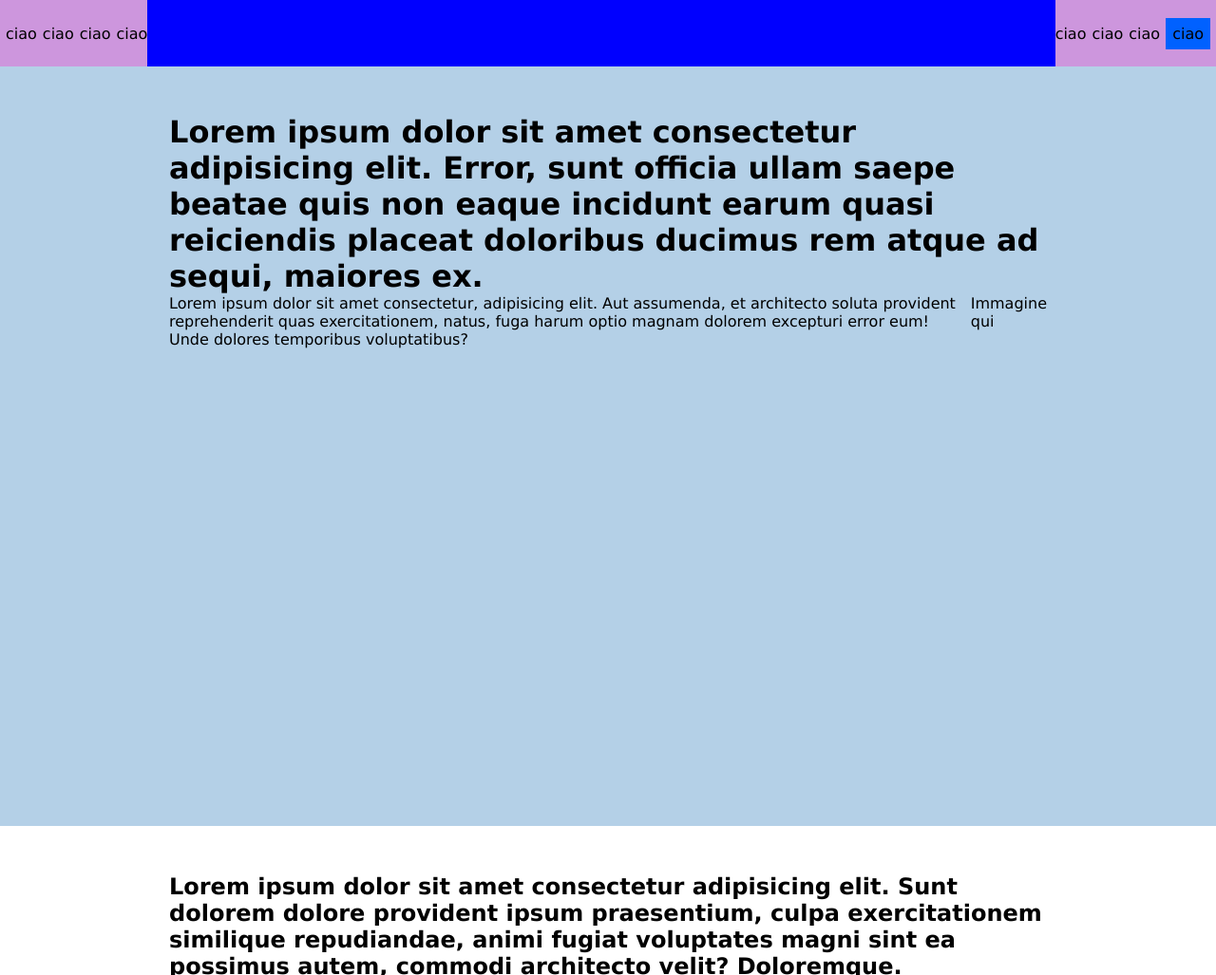
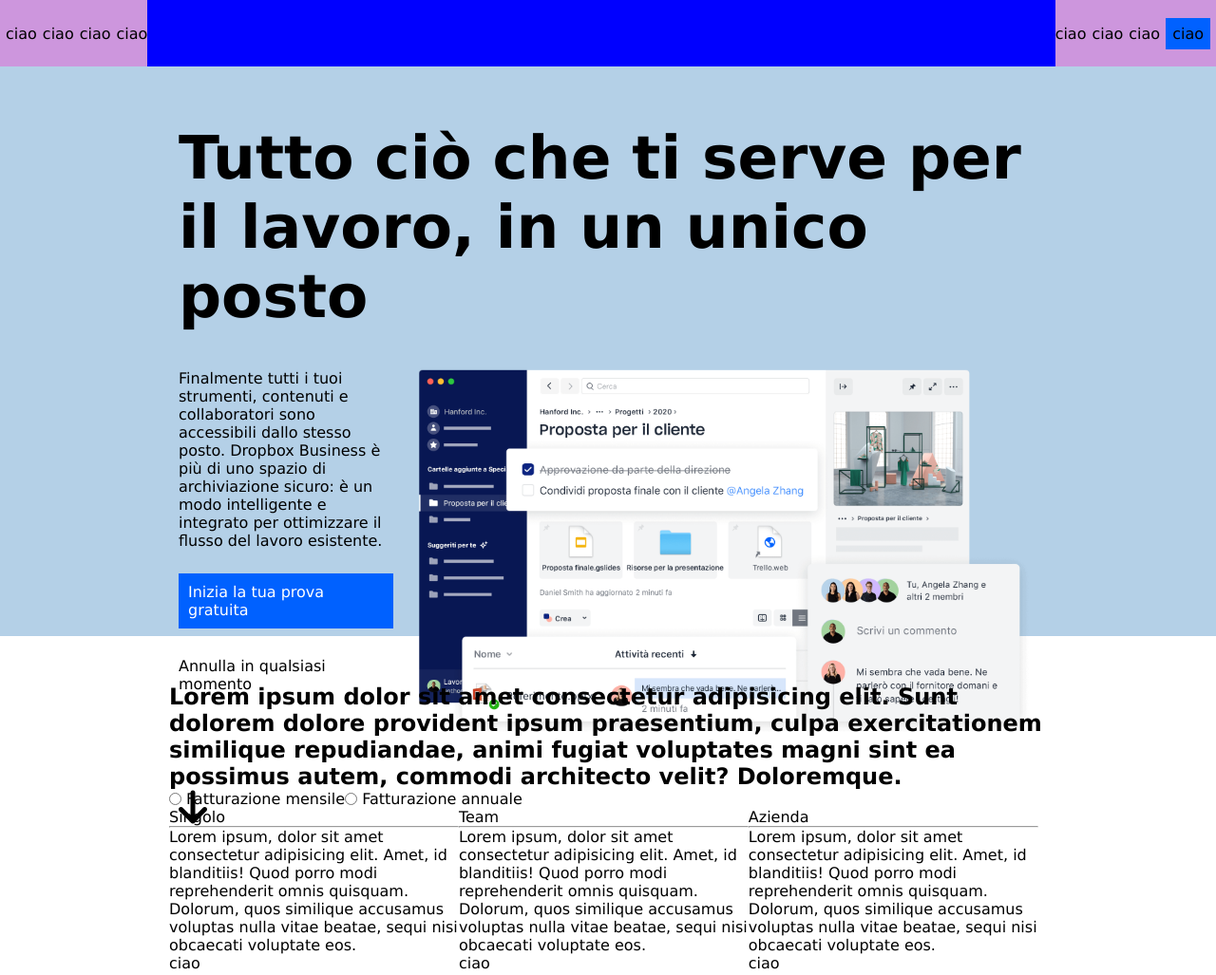
Before and after one commit to Chiararuggi/htmlcss-dropbox, a plain HTML site: page index.html in a window 1280 px wide. Shown: the top 1027 px of the page at 95% size. Drawn offline with Linux system fonts and the light colour scheme.

Commit message:
header semi done

```diff
--- a/css/style.css
+++ b/css/style.css
@@ -15,6 +15,10 @@
     justify-content: space-between;
 }
 
+#jumboimg{
+    width:53vw;
+}
+
 /** Main: **/
 
 
--- a/css/utilities.css
+++ b/css/utilities.css
@@ -105,8 +105,32 @@
     margin-top: 10px;
 }
 
+.margin-t20{
+    margin-top: 20px;
+}
+
+.margin-t25{
+    margin-top: 25px;
+}
+
 .margin-t30{
     margin-top: 30px;
+}
+
+.margin-t40{
+    margin-top: 40px;
+}
+
+.margin-t80{
+    margin-top: 80px;
+}
+
+.margin-t100{
+    margin-top: 100px;
+}
+
+.margin-t120{
+    margin-top: 100px;
 }
 
 .margin-b30{
@@ -147,10 +171,22 @@
     font-size: 40px;
 }
 
+.f-size60{
+    font-size: 60px;
+}
+
+.f-size63{
+    font-size: 63px;
+}
+
 /**Font Weight**/
 
 .f-weight700{
     font-weight: 700;
+}
+
+.f-weight900{
+    font-weight:900;
 }
 
 
@@ -191,6 +227,18 @@
     height: 45vh;
 }
 
+.height-60vh{
+    height: 60vh;
+}
+
+.height-70vh{
+    height: 70vh;
+}
+
+.height-75vh{
+    height: 75vh;
+}
+
 .height-80vh{
     height: 80vh;
 }
@@ -202,6 +250,19 @@
 .height-100vh{
     height: 100vh;
 }
+
+.height-110vh{
+    height: 110vh;
+}
+
+.height-115vh{
+    height: 115vh;
+}
+
+.height-120vh{
+    height: 120vh;
+}
+
 
 .height-150vh{
     height: 150vh;
@@ -228,6 +289,11 @@
 
 .padding50{
     padding:50px;
+}
+
+
+.padding60{
+    padding:60px;
 }
 
 
--- a/index.html
+++ b/index.html
@@ -6,6 +6,13 @@
     <title>Dropbox</title>
     <link rel="stylesheet" href="./css/style.css" />
     <link rel="stylesheet" href="./css/utilities.css" />
+    <link
+      rel="stylesheet"
+      href="https://cdnjs.cloudflare.com/ajax/libs/font-awesome/6.4.2/css/all.min.css"
+      integrity="sha512-z3gLpd7yknf1YoNbCzqRKc4qyor8gaKU1qmn+CShxbuBusANI9QpRohGBreCFkKxLhei6S9CQXFEbbKuqLg0DA=="
+      crossorigin="anonymous"
+      referrerpolicy="no-referrer"
+    />
   </head>
   <body>
     <header>
@@ -26,24 +33,32 @@
     </header>
     <main>
       <!--jumbotron-->
-      <div class="first-panel bg-lightblue2 height-100vh">
-        <div class="panel-container padding50">
+      <div class="first-panel bg-lightblue2 height-75vh">
+        <div class="panel-container padding60">
           <div class="row">
-            <h1>
-              Lorem ipsum dolor sit amet consectetur adipisicing elit. Error,
-              sunt officia ullam saepe beatae quis non eaque incidunt earum
-              quasi reiciendis placeat doloribus ducimus rem atque ad sequi,
-              maiores ex.
+            <h1 class="f-size63">
+              Tutto ciò che ti serve per il lavoro, in un unico posto
             </h1>
           </div>
-          <div class="row">
+          <div class="row margin-t40">
             <div class="col">
-              Lorem ipsum dolor sit amet consectetur, adipisicing elit. Aut
-              assumenda, et architecto soluta provident reprehenderit quas
-              exercitationem, natus, fuga harum optio magnam dolorem excepturi
-              error eum! Unde dolores temporibus voluptatibus?
+              <p>
+                Finalmente tutti i tuoi strumenti, contenuti e collaboratori
+                sono accessibili dallo stesso posto. Dropbox Business è più di
+                uno spazio di archiviazione sicuro: è un modo intelligente e
+                integrato per ottimizzare il flusso del lavoro esistente.
+              </p>
+              <div
+                class="padding10 bg-lightblue w-fit-content margin-t25 c-white"
+              >
+                Inizia la tua prova gratuita
+              </div>
+              <span class="margin-t30">Annulla in qualsiasi momento</span>
+              <i class="fas fa-arrow-down f-size40 margin-t120"></i>
             </div>
-            <div class="col">Immagine qui</div>
+            <div class="col">
+              <img id="jumboimg" src="./img/jumbo.png" alt="jumbo" />
+            </div>
           </div>
         </div>
       </div>
```
